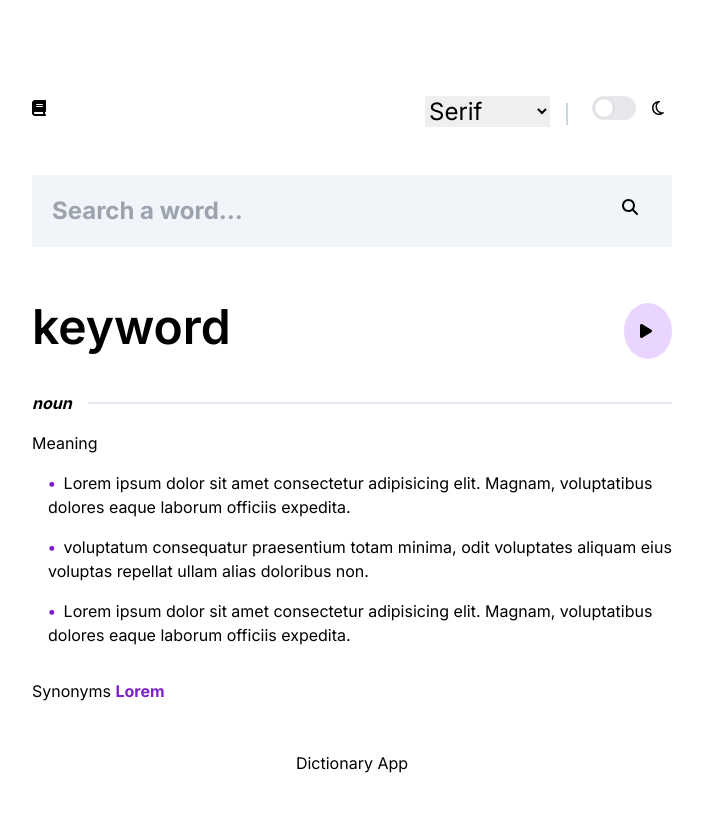
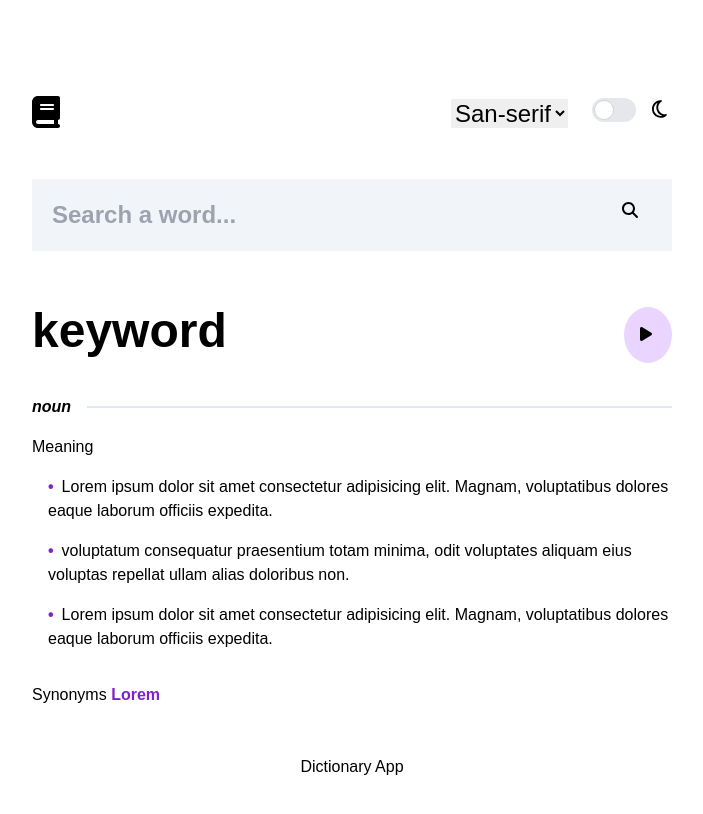
Before and after one commit to CarlaCarrasco/next-dicitonary, a Next.js app: page / in a window 1280 px wide. Shown: the top 814 px of the page, without its empty margins (288-991 px from the left). Built offline with nearby package versions, Linux system fonts and the light colour scheme.

Commit message:
Toggle font between serif and san-serif

```diff
--- /dev/null
+++ b/src/app/ThemeProvider.tsx
@@ -0,0 +1,17 @@
+"use client";
+
+import { createContext, useState } from "react";
+
+export const ThemeContext = createContext({});
+
+export default function ThemeProvider({ children }: { children: any }) {
+  const [theme, setTheme] = useState({
+    mode: "light",
+    fontFamily: "sans-serif",
+  });
+  return (
+    <ThemeContext.Provider value={{ theme, setTheme }}>
+      {children}
+    </ThemeContext.Provider>
+  );
+}
--- a/src/app/components/Navbar.tsx
+++ b/src/app/components/Navbar.tsx
@@ -7,9 +7,9 @@ import ToggleFont from "./ToggleFont";
 const Navbar = () => {
   return (
     <nav className="w-full">
-      <ul className="flex flex-row gap-2 min-w-2xl navbar">
-        <li className="w-8">
-          <FontAwesomeIcon icon={faBook} />
+      <ul className="flex flex-row gap-2 min-w-2xl navbar items-center">
+        <li className="w-8 h-auto">
+          <FontAwesomeIcon icon={faBook} size="2x" />
         </li>
         <li className="ml-auto">
           <ToggleFont />
--- a/src/app/components/ToggleFont.tsx
+++ b/src/app/components/ToggleFont.tsx
@@ -1,15 +1,23 @@
+"use client";
+import { useContext } from "react";
+import { ThemeContext } from "../ThemeProvider";
 const ToggleFont = () => {
+  const { theme, setTheme } = useContext(ThemeContext);
+  console.log(theme);
+  const updateFont = (font: string) => {
+    console.log({ font });
+    setTheme({ mode: theme.mode, fontFamily: font });
+  };
   return (
     <>
-      <select name="cars" id="cars" className="text-2xl">
-        <option value="volvo" className="text-2lg">
+      <select className="text-2xl" onChange={(e) => updateFont(e.target.value)}>
+        <option value="san-serif" className="text-2lg">
+          San-serif
+        </option>
+        <option value="serif" className="text-2lg">
           Serif
         </option>
-        <option value="saab" className="text-2lg">
-          San-serif
-        </option>
       </select>
-      <span className="border border-slate-300 ml-4"></span>
     </>
   );
 };
--- a/src/app/components/ToggleTheme.tsx
+++ b/src/app/components/ToggleTheme.tsx
@@ -7,7 +7,7 @@ const ToggleTheme = () => {
       <input type="checkbox" value="" className="sr-only peer" />
       <div className="w-11 h-6 bg-gray-200 peer-focus:outline-none peer-focus:ring-4 peer-focus:ring-blue-300 dark:peer-focus:ring-blue-800 rounded-full peer dark:bg-gray-700 peer-checked:after:translate-x-full peer-checked:after:border-white after:content-[''] after:absolute after:top-[2px] after:left-[2px] after:bg-white after:border-gray-300 after:border after:rounded-full after:h-5 after:w-5 after:transition-all dark:border-gray-600 peer-checked:bg-blue-600"></div>
       <span className="ml-4 w-5">
-        <FontAwesomeIcon icon={faMoon} />
+        <FontAwesomeIcon icon={faMoon} size="lg" />
       </span>
     </label>
   );
--- a/src/app/globals.css
+++ b/src/app/globals.css
@@ -27,6 +27,14 @@ body {
   background: #fff;
 }
 
+.serif {
+  font-family: "Times New Roman", Times, serif;
+}
+
+.sans-serif {
+  font-family: Arial, Helvetica, sans-serif;
+}
+
 #main {
   width: 80vw;
   margin: auto;
--- a/src/app/layout.tsx
+++ b/src/app/layout.tsx
@@ -1,6 +1,7 @@
 import type { Metadata } from "next";
 import { Inter } from "next/font/google";
 import "./globals.css";
+import ThemeProvider from "./ThemeProvider";
 
 const inter = Inter({ subsets: ["latin"] });
 
@@ -14,9 +15,12 @@ export default function RootLayout({
 }: {
   children: React.ReactNode;
 }) {
+  inter.style.fontFamily = "serif";
   return (
     <html lang="en">
-      <body className={inter.className}>{children}</body>
+      <body className={inter.className}>
+        <ThemeProvider>{children}</ThemeProvider>
+      </body>
     </html>
   );
 }
--- a/src/app/page.tsx
+++ b/src/app/page.tsx
@@ -1,9 +1,19 @@
+"use client";
+import { useContext } from "react";
 import Description from "./components/Description";
 import Navbar from "./components/Navbar";
 import SearchBar from "./components/SearchBar";
+import { ThemeContext } from "./ThemeProvider";
+import "./globals.css";
+
 export default function Home() {
+  const { theme } = useContext(ThemeContext);
+
   return (
-    <main id="main" className="flex min-h-screen flex-col items-center p-24">
+    <main
+      id="main"
+      className={`flex min-h-screen flex-col items-center p-24 ${theme.fontFamily}`}
+    >
       <Navbar />
       <SearchBar />
       <Description />
```
